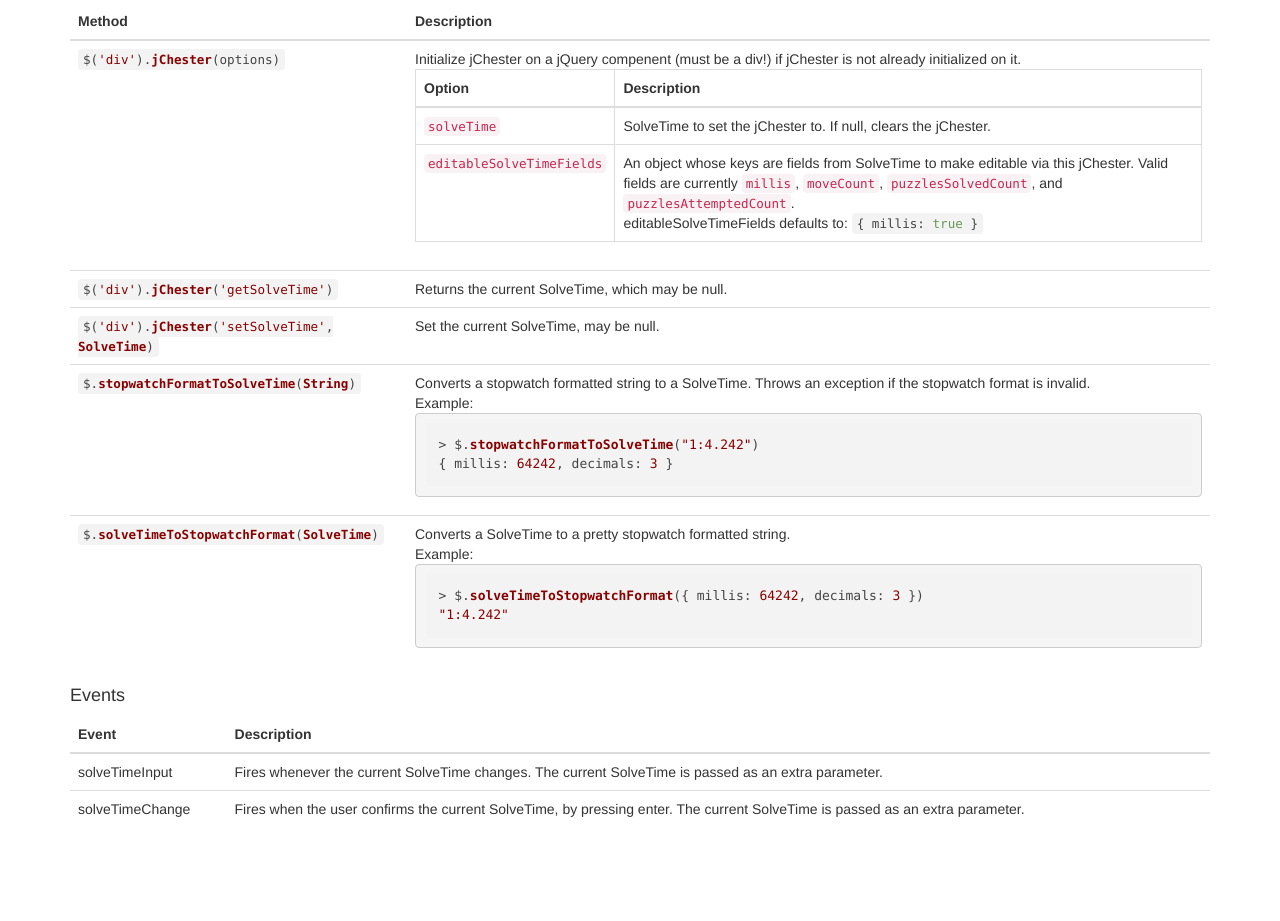
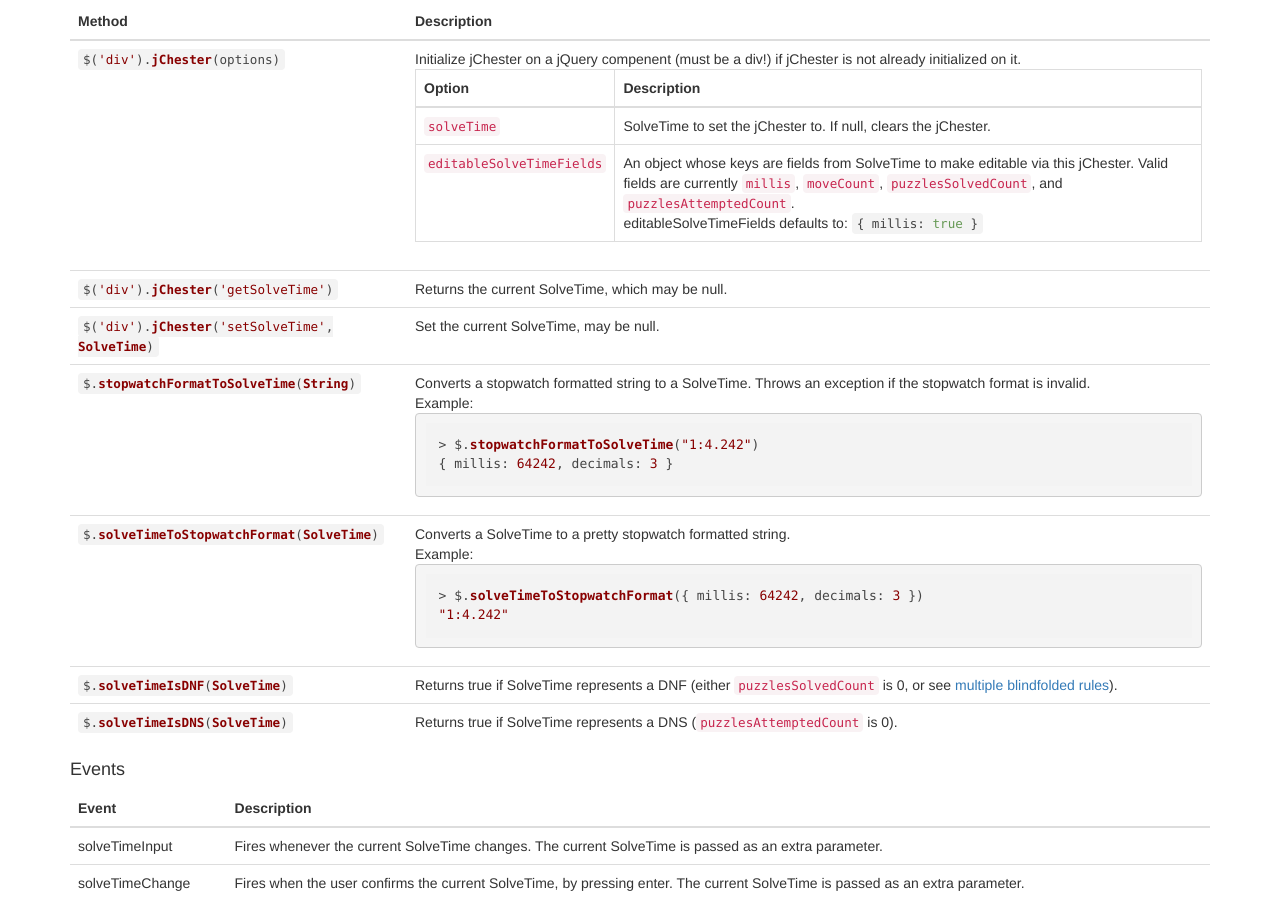
Before and after one commit to jfly/jChester, a plain HTML site: page index.html in a window 1280 px wide. Shown: the part 831-1752 px from the top of the page. Before the commit the page ends 1678 px from the top, so only its background shows below. Drawn offline with nearby package versions, Linux system fonts and the light colour scheme.

Commit message:
Adding documentation for some previously undocumented methods.

```diff
--- a/index.html
+++ b/index.html
@@ -263,6 +263,22 @@
 "1:4.242"</code></pre>
             </td>
           </tr>
+          <tr>
+            <td><code class="javascript">$.solveTimeIsDNF(SolveTime)</code></td>
+            <td>
+              Returns true if SolveTime represents a DNF (either
+              <code>puzzlesSolvedCount</code> is 0, or see
+              <a href="https://www.worldcubeassociation.org/regulations/#9f12c">
+              multiple blindfolded rules</a>).
+            </td>
+          </tr>
+          <tr>
+            <td><code class="javascript">$.solveTimeIsDNS(SolveTime)</code></td>
+            <td>
+              Returns true if SolveTime represents a DNS
+              (<code>puzzlesAttemptedCount</code> is 0).
+            </td>
+          </tr>
         </tbody>
       </table>
 
```
